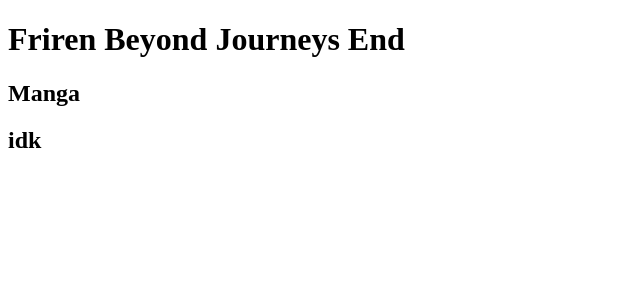
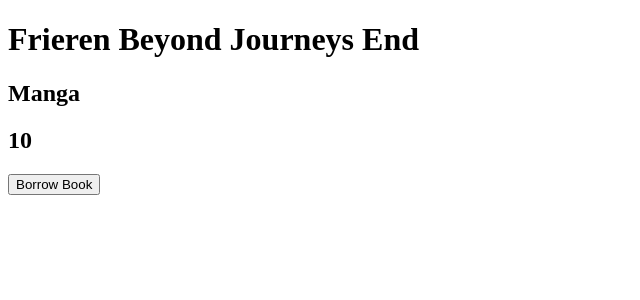
Before and after one commit to staten-island-tech/vue-reactivity-project-Andy-Zhang7223, a Vue app in the folder app/: page / in a window 1280 px wide. Shown: the top 300 px of the page, without its empty margins (0-640 px from the left). Built offline with nearby package versions, Linux system fonts and the light colour scheme.

Commit message:
2/12/2026

```diff
--- a/app/src/components/bookCard.vue
+++ b/app/src/components/bookCard.vue
@@ -1,8 +1,9 @@
 <template>
   <div>
-    <h1>{{ book.name }}</h1>
+    <h1 class="bookname">{{ book.name }}</h1>
     <h2>{{ book.genre }}</h2>
     <h2>{{ book.rating }}</h2>
+    <button @click="storingbook">Borrow Book</button>
   </div>
 </template>
 
@@ -13,6 +14,9 @@
     required: true,
   },
 })
+function storingbook() {
+  console.log(book.name)
+}
 </script>
 
 <style scoped></style>
--- a/app/src/views/theLibrary.vue
+++ b/app/src/views/theLibrary.vue
@@ -19,7 +19,8 @@
 import { ref } from 'vue'
 import bookCard from '@/components/bookCard.vue'
 import BorrowingBook from '@/components/borrowingBook.vue'
-const books = ref([{ name: 'Friren Beyond Journeys End', genre: 'Manga', rating: 'idk' }])
+const books = ref([{ name: 'Frieren Beyond Journeys End', genre: 'Manga', rating: 10 }])
+const bookstobeborrowed = ref([])
 </script>
 
 <style scoped></style>
```
